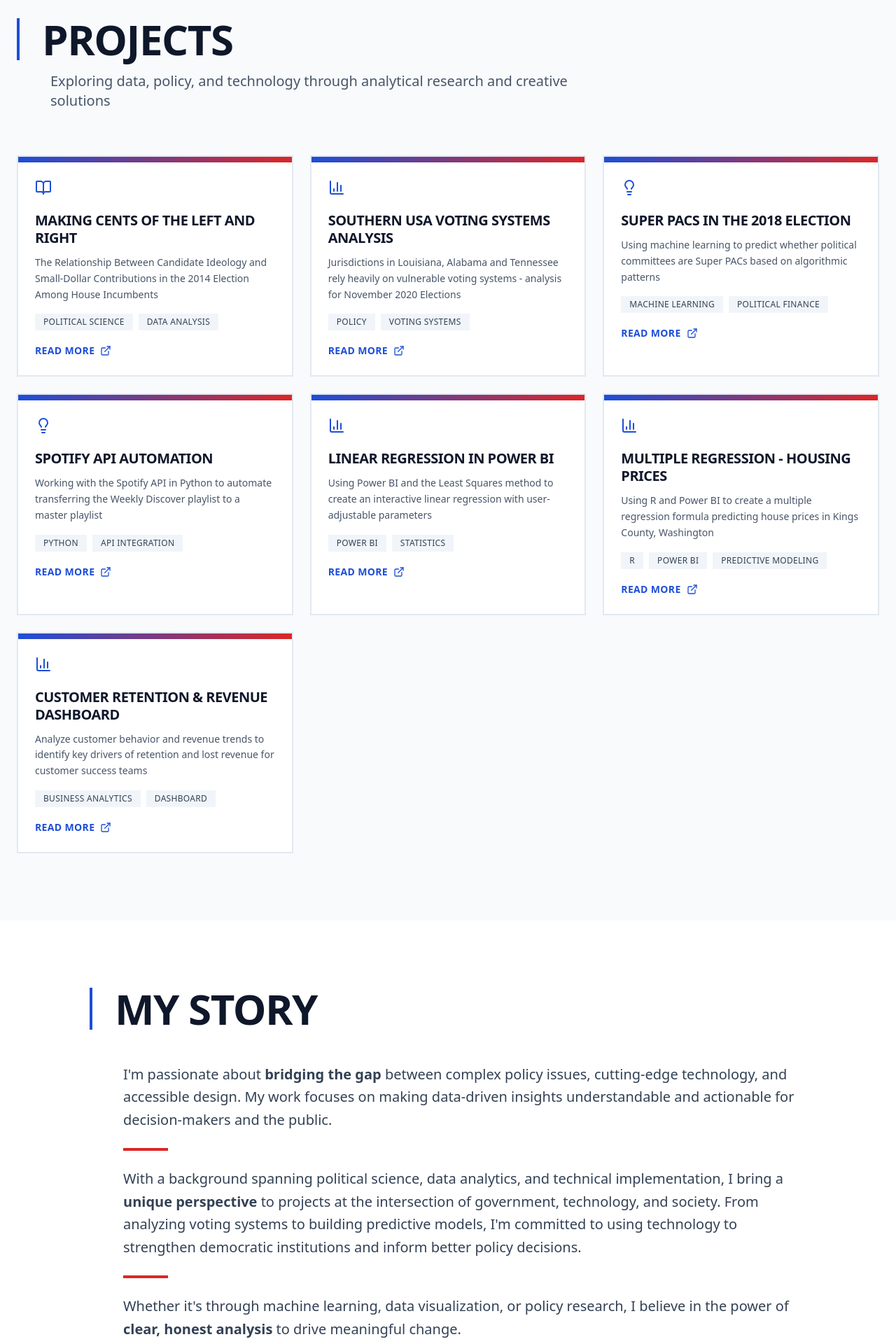
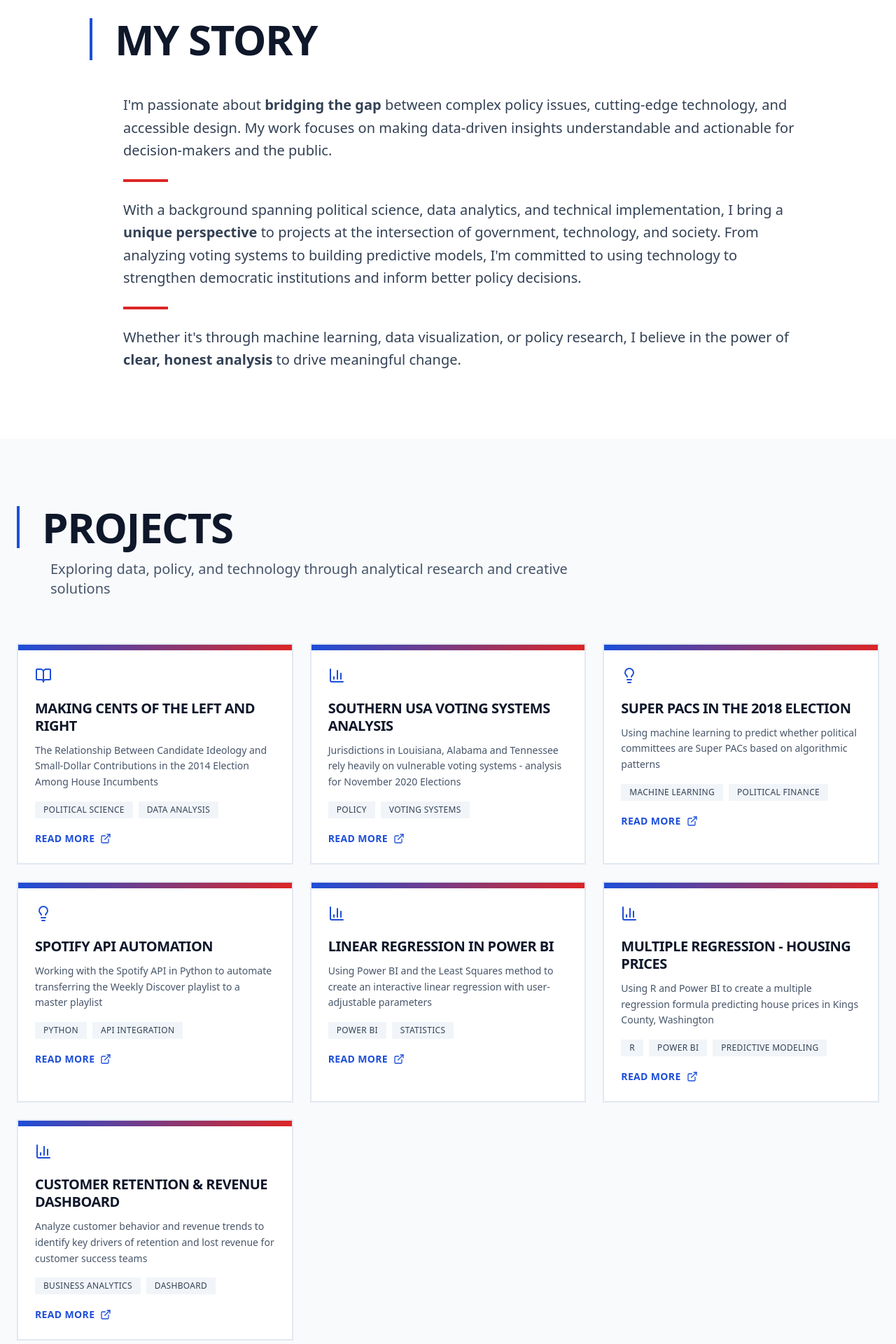
Before and after one commit to bsilha/bridget-website, a React (Create React App) app: page / in a window 1280 px wide. Shown: the part 1000-2920 px from the top of the page at 70% size. Built offline with nearby package versions, Linux system fonts and the light colour scheme.

Commit message:
Reorder sections

```diff
--- a/src/App.js
+++ b/src/App.js
@@ -99,6 +99,8 @@ export default function App() {
               ))}
               <a
                 href="https://drive.google.com/file/d/1wwehL024F7tROLNyS3gWA3qevL2u6nUM/view?usp=sharing"
+                target="_blank"
+                rel="noopener noreferrer"
                 className="text-slate-700 hover:text-blue-700 transition-colors font-medium uppercase text-sm tracking-wide flex items-center gap-1"
               >
                 <FileText size={16} />
@@ -140,6 +142,8 @@ export default function App() {
               ))}
               <a
                 href="https://drive.google.com/file/d/1wwehL024F7tROLNyS3gWA3qevL2u6nUM/view?usp=sharing"
+                target="_blank"
+                rel="noopener noreferrer"
                 className="block w-full text-left text-slate-700 hover:text-blue-700 transition-colors py-2 font-medium uppercase text-sm tracking-wide flex items-center gap-2"
               >
                 <FileText size={16} />
@@ -218,6 +222,8 @@ export default function App() {
                 </a>
                 <a
                   href="https://drive.google.com/file/d/1wwehL024F7tROLNyS3gWA3qevL2u6nUM/view?usp=sharing"
+                  target="_blank"
+                  rel="noopener noreferrer"
                   className="border-2 border-slate-900 text-slate-900 px-8 py-4 font-bold hover:bg-slate-900 hover:text-white transition-all flex items-center gap-3 justify-center uppercase text-sm tracking-wide"
                 >
                   <FileText size={20} />
@@ -235,6 +241,35 @@ export default function App() {
           <div className="border-l-4 border-red-600 pl-8">
             <p className="text-2xl sm:text-3xl font-light leading-relaxed">
               Making <span className="font-bold">data-driven insights</span> understandable and actionable for decision-makers and the public
+            </p>
+          </div>
+        </div>
+      </section>
+
+      {/* My Story Section - Documentary style */}
+      <section id="story" className="py-24 px-6 bg-white">
+        <div className="max-w-5xl mx-auto">
+          <div className="border-l-4 border-blue-700 pl-8 mb-12">
+            <h2 className="text-5xl sm:text-6xl font-black text-slate-900 tracking-tight">
+              MY STORY
+            </h2>
+          </div>
+
+          <div className="ml-12 space-y-6">
+            <p className="text-xl text-slate-700 leading-relaxed font-light">
+              I'm passionate about <span className="font-bold">bridging the gap</span> between complex policy issues, cutting-edge technology, and accessible design. My work focuses on making data-driven insights understandable and actionable for decision-makers and the public.
+            </p>
+
+            <div className="h-1 w-16 bg-red-600 my-8"></div>
+
+            <p className="text-xl text-slate-700 leading-relaxed font-light">
+              With a background spanning political science, data analytics, and technical implementation, I bring a <span className="font-bold">unique perspective</span> to projects at the intersection of government, technology, and society. From analyzing voting systems to building predictive models, I'm committed to using technology to strengthen democratic institutions and inform better policy decisions.
+            </p>
+
+            <div className="h-1 w-16 bg-red-600 my-8"></div>
+
+            <p className="text-xl text-slate-700 leading-relaxed font-light">
+              Whether it's through machine learning, data visualization, or policy research, I believe in the power of <span className="font-bold">clear, honest analysis</span> to drive meaningful change.
             </p>
           </div>
         </div>
@@ -303,36 +338,9 @@ export default function App() {
         </div>
       </section>
 
-      {/* My Story Section - Documentary style */}
-      <section id="story" className="py-24 px-6 bg-white">
+      {/* Personal Section - Beyond the Data */}
+      <section className="py-24 px-6 bg-white">
         <div className="max-w-5xl mx-auto">
-          <div className="border-l-4 border-blue-700 pl-8 mb-12">
-            <h2 className="text-5xl sm:text-6xl font-black text-slate-900 tracking-tight">
-              MY STORY
-            </h2>
-          </div>
-
-          <div className="ml-12 space-y-6">
-            <p className="text-xl text-slate-700 leading-relaxed font-light">
-              I'm passionate about <span className="font-bold">bridging the gap</span> between complex policy issues, cutting-edge technology, and accessible design. My work focuses on making data-driven insights understandable and actionable for decision-makers and the public.
-            </p>
-
-            <div className="h-1 w-16 bg-red-600 my-8"></div>
-
-            <p className="text-xl text-slate-700 leading-relaxed font-light">
-              With a background spanning political science, data analytics, and technical implementation, I bring a <span className="font-bold">unique perspective</span> to projects at the intersection of government, technology, and society. From analyzing voting systems to building predictive models, I'm committed to using technology to strengthen democratic institutions and inform better policy decisions.
-            </p>
-
-            <div className="h-1 w-16 bg-red-600 my-8"></div>
-
-            <p className="text-xl text-slate-700 leading-relaxed font-light">
-              Whether it's through machine learning, data visualization, or policy research, I believe in the power of <span className="font-bold">clear, honest analysis</span> to drive meaningful change.
-            </p>
-          </div>
-        </div>
-
-        {/* Personal Section - After Story */}
-        <div className="max-w-5xl mx-auto mt-16 pt-12 border-t-2 border-slate-200">
           <div className="mb-12 ml-12">
             <div className="border-l-4 border-slate-400 pl-8">
               <h3 className="text-3xl sm:text-4xl font-black text-slate-900 tracking-tight mb-3">
@@ -459,6 +467,8 @@ export default function App() {
 
             <a
               href="https://drive.google.com/file/d/1wwehL024F7tROLNyS3gWA3qevL2u6nUM/view?usp=sharing"
+              target="_blank"
+              rel="noopener noreferrer"
               className="flex items-center gap-4 p-8 bg-slate-800 hover:bg-slate-700 transition-all group border-2 border-slate-700"
             >
               <FileText className="text-white group-hover:scale-110 transition-transform" size={32} />
```
